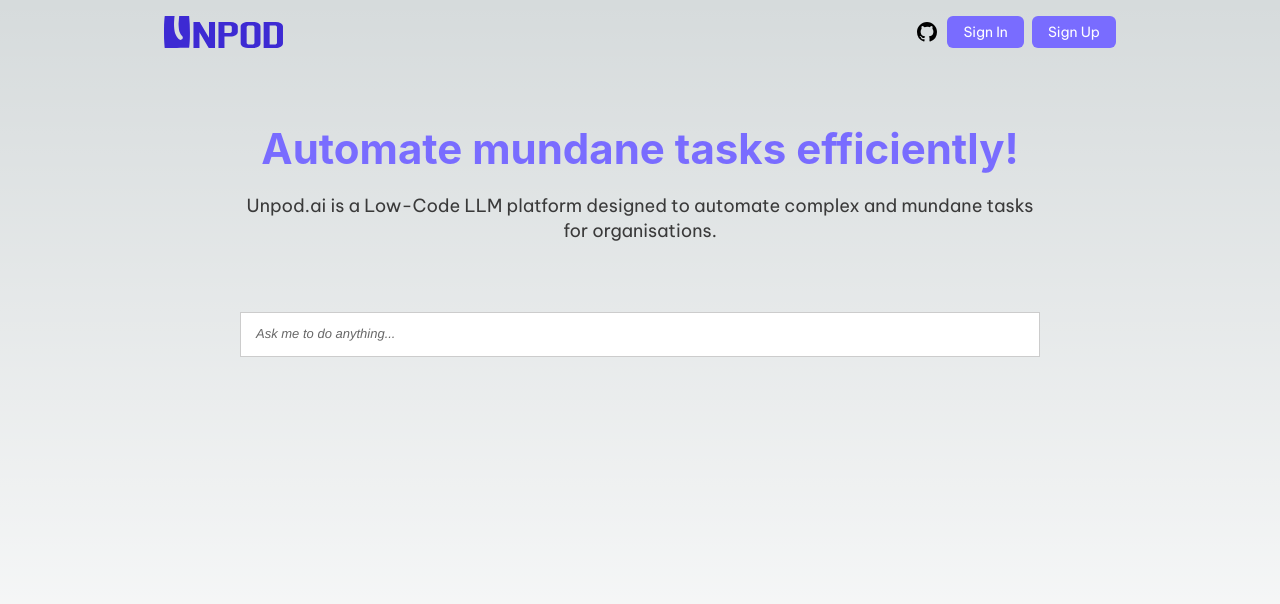
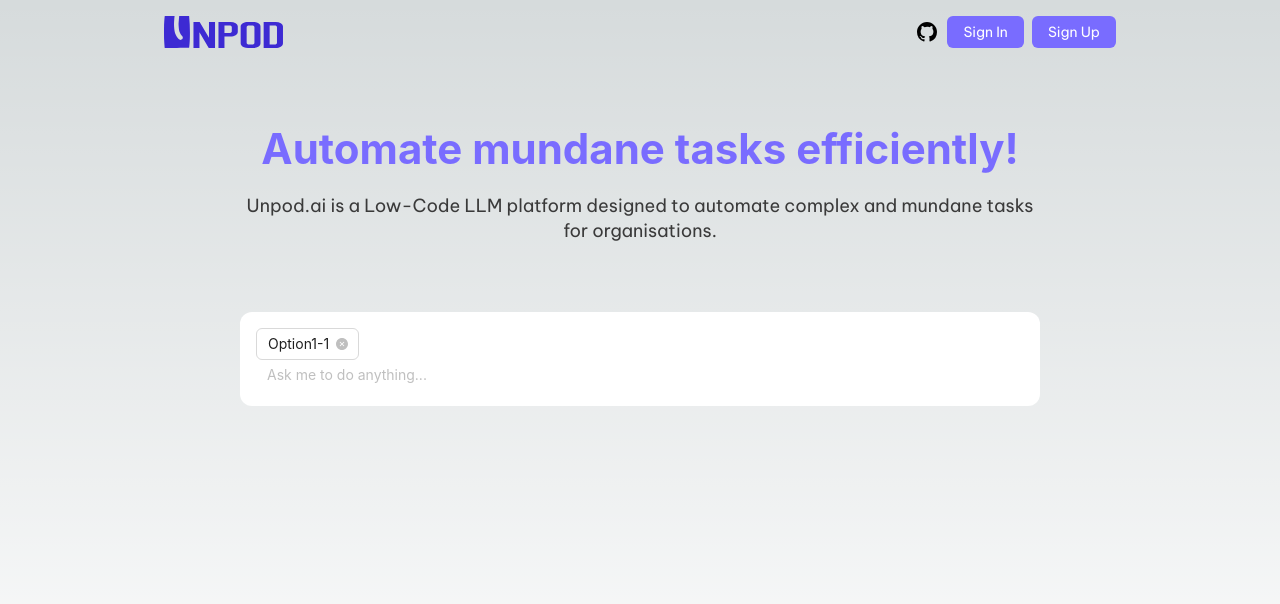
Before and after one commit to shristi-gupta21/unpod.ai-clone, a Next.js app: page / in a window 1280 px wide. Shown: the top 604 px of the page. Built offline with nearby package versions, Linux system fonts and the light colour scheme.

Commit message:
space ant design input and select added

```diff
--- /dev/null
+++ b/app/components/GPTOptions.js
@@ -0,0 +1,15 @@
+"use client";
+import React from "react";
+import { Select, Space } from "antd";
+const { Option } = Select;
+function GPTOptions() {
+  return (
+    <Space.Compact block>
+      <Select allowClear defaultValue="Option1-1">
+        <Option value="Option1-1">Option1-1</Option>
+        <Option value="Option1-2">Option1-2</Option>
+      </Select>
+    </Space.Compact>
+  );
+}
+export default GPTOptions;
--- a/app/components/TextArea.js
+++ b/app/components/TextArea.js
@@ -1,31 +1,24 @@
-import { useState } from "react";
-import dynamic from "next/dynamic";
-const ReactQuill = dynamic(() => import("react-quill"), { ssr: false });
-import "react-quill/dist/quill.snow.css";
+"use client";
+import { Input } from "antd";
 import { styled } from "styled-components";
+import GPTDropDown from "./GPTOptions";
+import { Form } from "antd";
 
 function TextArea() {
-  const modules = {
-    toolbar: false,
-  };
-  const [value, setValue] = useState("");
+  const FormDiv = styled(Form)`
+    background: white;
+    padding: 1rem;
+    border-radius: 12px;
+  `;
 
-  const Area = styled(ReactQuill)`
-    &&& {
-      background: white;
-    }
-    &&&::placeholder {
-      font-style: oblique;
-    }
+  const FormInput = styled(Input)`
+    border: none;
   `;
   return (
-    <Area
-      value={value}
-      theme="snow"
-      onChange={setValue}
-      modules={modules}
-      placeholder="Ask me to do anything..."
-    />
+    <FormDiv>
+      <GPTDropDown />
+      <FormInput placeholder="Ask me to do anything..." />
+    </FormDiv>
   );
 }
 
```
